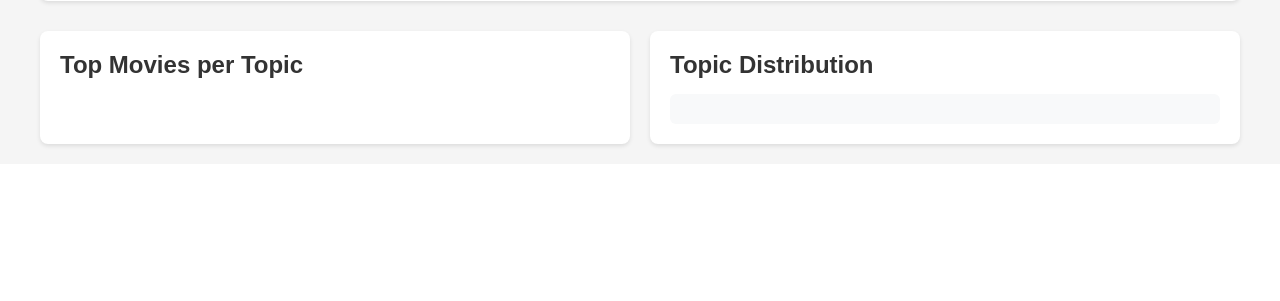
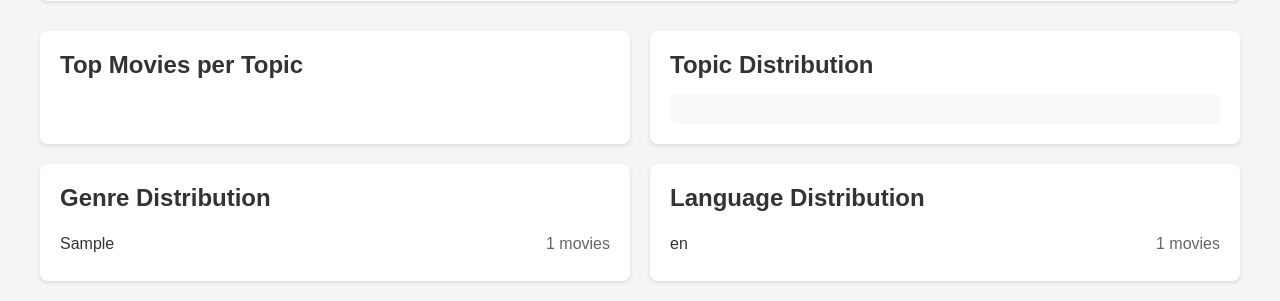
Before and after one commit to Maestro-111/movies-search-system, a Django app: page /playlist/playlist_lda_summary/1/ in a window 1280 px wide. Shown: the part 971-1272 px from the top of the page. Before the commit the page ends 1120 px from the top, so only its background shows below. Run offline with Django 4.2, Linux system fonts and the light colour scheme; a user stored in the database is signed in; tables that the repository leaves empty hold one stand-in row (values such as "Sample post"); data that the repository does not hold is empty; parts of the project's set-up code (start-up, migrations or seed data) failed here and were passed over.

Commit message:
modified playlist summary stats; can run both prod and local

```diff
--- a/movies/movie/templatetags/my_tags.py
+++ b/movies/movie/templatetags/my_tags.py
@@ -4,7 +4,7 @@ register = template.Library()
 
 
 @register.filter
-def get_dict_value(dictionary, key):
+def get_dict_value(dictionary: object, key: object) -> object:
     """
     Custom filter to retrieve a value from a dictionary by key in templates.
     """
--- a/movies/movies/settings/base.py
+++ b/movies/movies/settings/base.py
@@ -162,10 +162,12 @@ USE_TZ = True
 # https://docs.djangoproject.com/en/4.2/howto/static-files/
 
 STATIC_URL = "/static/"
+
 STATICFILES_DIRS = [
     BASE_DIR / "movies" / "static",
 ]
 STATIC_ROOT = BASE_DIR / "movies" / "collected_static"
+
 
 if not os.path.exists(STATIC_ROOT):
     os.makedirs(STATIC_ROOT)
--- a/movies/playlist/static/playlist/javascript/topic-visualization.js
+++ b/movies/playlist/static/playlist/javascript/topic-visualization.js
@@ -4,9 +4,11 @@ function createTopicVisualization(containerId) {
     const svg = document.createElementNS("http://www.w3.org/2000/svg", "svg");
 
     svg.setAttribute("viewBox", "0 0 800 600");
+
     svg.style.width = "100%";
     svg.style.height = "100%";
     svg.style.maxWidth = "800px";
+
     container.appendChild(svg);
 
     let topics = [
--- a/movies/playlist/templates/playlist/show_user_topics.html
+++ b/movies/playlist/templates/playlist/show_user_topics.html
@@ -105,6 +105,47 @@
             margin: 0 0 15px 0;
             color: #333;
         }
+        .stats-container {
+    display: flex;
+    flex-direction: column;
+    gap: 10px;
+        }
+
+        .stat-item {
+            display: flex;
+            justify-content: space-between;
+            padding: 8px 0;
+            border-bottom: 1px solid #eee;
+        }
+
+        .stat-item:last-child {
+            border-bottom: none;
+        }
+
+        .stat-label {
+            color: #333;
+            font-weight: 500;
+        }
+
+        .stat-count {
+            color: #666;
+            font-weight: 400;
+        }
+
+        /* Adjust grid for 4 boxes */
+        @media (min-width: 768px) {
+            .details-grid {
+                grid-template-columns: repeat(2, 1fr);
+                gap: 20px;
+            }
+        }
+
+        @media (min-width: 1200px) {
+            .details-grid {
+                grid-template-columns: repeat(2, 1fr);
+            }
+        }
+
     </style>
 
 </head>
@@ -132,6 +173,7 @@
         </div>
 
         <div class="details-grid">
+            <!-- Existing boxes -->
             <div class="details-box">
                 <h2>Top Movies per Topic</h2>
                 <div id="topic-details">
@@ -145,6 +187,31 @@
                     <!-- Will be populated by JavaScript -->
                 </div>
             </div>
+
+            <!-- New boxes for genres and languages -->
+            <div class="details-box">
+                <h2>Genre Distribution</h2>
+                <div class="stats-container">
+                    {% for genre, count in movie_genres.items %}
+                    <div class="stat-item">
+                        <span class="stat-label">{{ genre }}</span>
+                        <span class="stat-count">{{ count }} movies</span>
+                    </div>
+                    {% endfor %}
+                </div>
+            </div>
+
+            <div class="details-box">
+                <h2>Language Distribution</h2>
+                <div class="stats-container">
+                    {% for language, count in movie_languages.items %}
+                    <div class="stat-item">
+                        <span class="stat-label">{{ language }}</span>
+                        <span class="stat-count">{{ count }} movies</span>
+                    </div>
+                    {% endfor %}
+                </div>
+            </div>
         </div>
     </div>
 
--- a/movies/playlist/views.py
+++ b/movies/playlist/views.py
@@ -8,7 +8,8 @@ from django.http import HttpResponseRedirect
 from django.db import IntegrityError
 
 import playlist
-from movie.models import Movie, MovieMetaData, Rating, UserTopicDistribution, TopicDescription
+from movie.models import Movie, MovieMetaData, Rating, UserTopicDistribution, TopicDescription, MovieGenres, \
+    MovieLanguages
 from .models import Playlist
 from .forms import PlaylistForm, RatingForm
 
@@ -16,6 +17,8 @@ from django.conf import settings
 
 from factorization_machine.recommendations import produce_recommendations
 from factorization_machine.recommendations import get_combined_features
+
+from django.db.models import Count
 
 from  factorization_machine.precompute_recommendations import group_recommendation
 
@@ -196,7 +199,31 @@ def get_user_playlist_topics(request, playlist_id):
 @login_required
 def playlist_lda_summary(request, playlist_id):
 
-    return render(request, "playlist/show_user_topics.html", context={"playlist_id": playlist_id})
+    playlist = get_object_or_404(Playlist, id=playlist_id)
+    movies = playlist.movie.all()
+
+    movie_genres = MovieGenres.objects.filter(
+        genres__in=movies
+    ).annotate(
+        movie_count=Count('genres')
+    ).distinct()
+
+    movie_languages = MovieLanguages.objects.filter(
+        languages__in=movies
+    ).annotate(
+        movie_count=Count('languages')
+    ).distinct()
+
+    movie_genres = {genre.genre: genre.movie_count for genre in movie_genres}
+    movie_languages = {language.language: language.movie_count for language in movie_languages}
+
+    print(movie_genres)
+    print(movie_languages)
+
+    return render(request, "playlist/show_user_topics.html", context={"playlist_id": playlist_id,
+                                                                                    "movie_languages":movie_languages,
+                                                                                    "movie_genres":movie_genres
+                                                                                    })
 
 
 
```
Also changed, not shown: LDA/main.py (+0 -7 lines), movies/movies/settings/prod.py (+6 -4 lines), movies/users/templates/users/login.html (+4 -3 lines), 2 other files.
